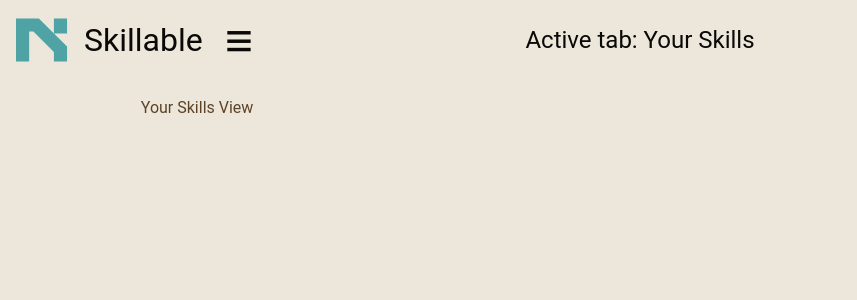
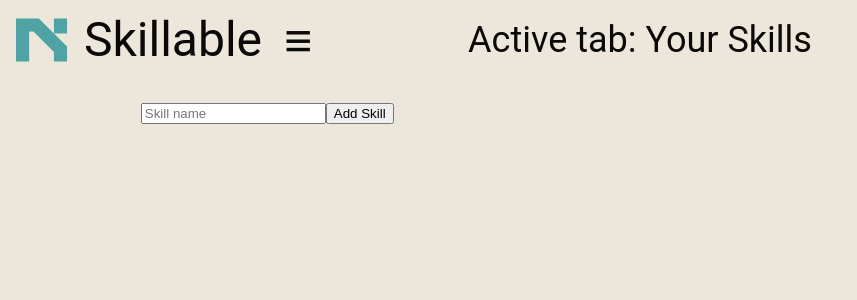
Before and after one commit to TestkaJakub/Skillable, a Vue app: page / in a window 1280 px wide. Shown: the top 300 px of the page, without its empty margins (0-857 px from the left). Built offline with nearby package versions, Linux system fonts and the light colour scheme.

Commit message:
basic task adding

```diff
--- a/src/main/index.ts
+++ b/src/main/index.ts
@@ -8,7 +8,7 @@ function createWindow(): void {
   const mainWindow = new BrowserWindow({
     width: 900,
     height: 670,
-    minWidth: 682,
+    minWidth: 696,
     minHeight: 450,
     show: false,
     autoHideMenuBar: true,
--- a/src/renderer/src/assets/main.css
+++ b/src/renderer/src/assets/main.css
@@ -50,7 +50,7 @@ body {
   margin: 0;
   padding: 0;
   min-width: 665px;
-  font-size: 16px;
+  font-size: 24px;
   font-family: 'Roboto', sans-serif;
   line-height: 1.5;
 
--- a/src/renderer/src/components/Upper.vue
+++ b/src/renderer/src/components/Upper.vue
@@ -44,16 +44,16 @@ function toggleMenu() {
     cursor: pointer;
     font-size: 2rem;
 }
-@media screen and (min-width: 730px) {
+@media screen and (min-width: 992px) {
     #app-view-info {
         flex: 0 1 auto;
         height: 100px;
         position: absolute;
         left: 50%;
-        transform: translateX(-50%) translateY(32%);
+        transform: translateX(-50%) translateY(23%);
     }
 }
-@media screen and (max-width: 730px) {
+@media screen and (max-width: 992px) {
     #app-view-info {
         align-content: center;
     }
--- a/src/renderer/src/components/views/YourSkillsView.vue
+++ b/src/renderer/src/components/views/YourSkillsView.vue
@@ -1,6 +1,36 @@
 <script setup lang="ts">
+import { Ref, ref } from 'vue';
+
+class Skill {
+    name: string;
+    constructor(name) {
+        this.name = name;
+    }
+
+    removeSkill() {
+        skills.value = skills.value.filter(skill => skill !== this);
+    }
+}
+
+const skills : Ref<Skill[]> = ref([]);
+
+function createSkill() {
+    const name = (document.querySelector('.add-skill input')as HTMLInputElement).value;
+    if(name === '') return;
+    skills.value.push(new Skill(name));
+}
+
 </script>
 
 <template>
-    Your Skills View
+    <div class="skill-list">
+        <div class="skill" v-for="skill in skills">
+            <h3>{{ skill.name }}</h3>
+            <button @click="skill.removeSkill()">Remove</button>
+        </div>
+    </div>
+    <div class="add-skill">
+        <input type="text" placeholder="Skill name"/>
+        <button @click="createSkill()">Add Skill</button>
+    </div>
 </template>
```
Also changed, not shown: 1 other file (tests, documents, lock files or other folders).
